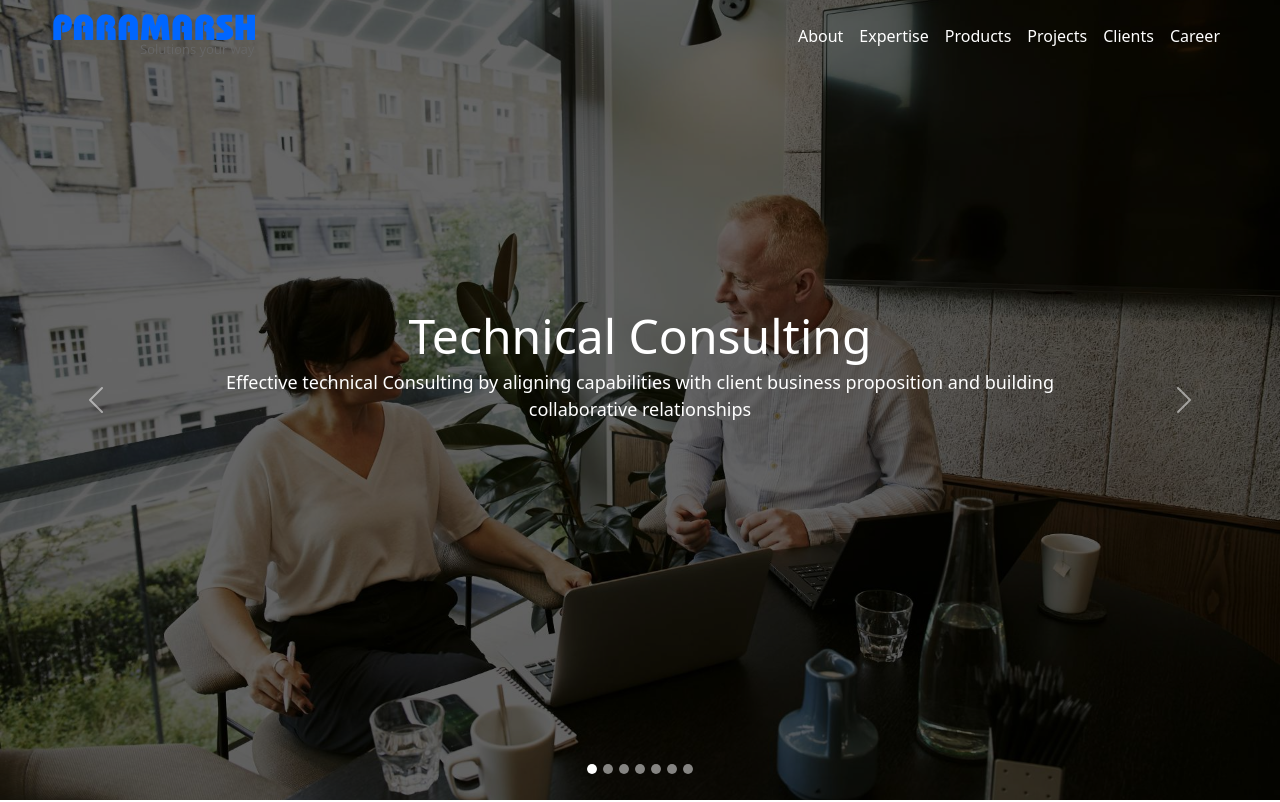
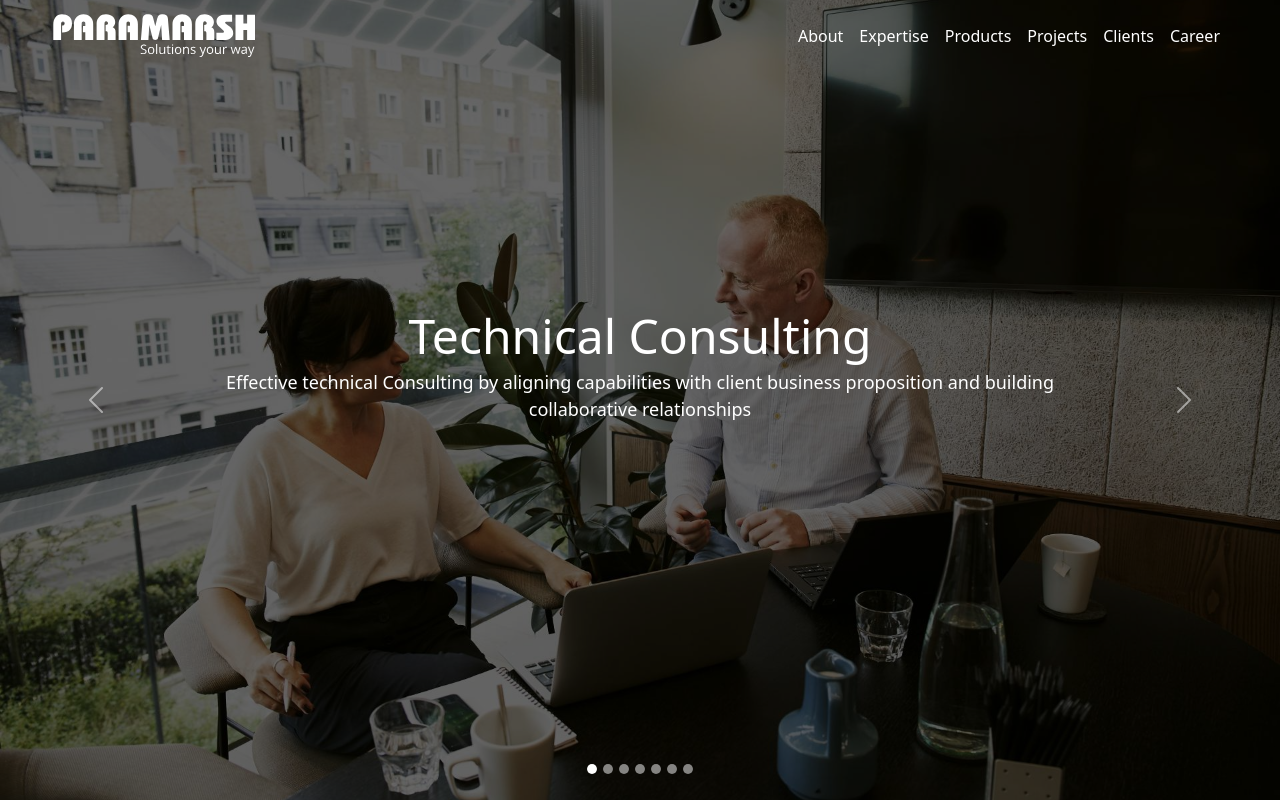
Before and after one commit to curiousdilip/paramarsh, a Next.js app: page / in a window 1280 px wide. Shown: the top 802 px of the page. Built offline with nearby package versions, Linux system fonts and the light colour scheme.

Commit message:
added dark and light mode or header logo when scrolled

```diff
--- a/app/components/Header.jsx
+++ b/app/components/Header.jsx
@@ -1,36 +1,34 @@
 "use client"
-import React from 'react'
-import { useEffect } from "react";
+import classnames from 'classnames';
+import { useEffect, useState } from "react";
 import Image from 'next/image';
-import logoImage from "/public/logo.svg"
+import logoDark from "/public/logo.svg"
+import logoLight from "/public/logo-white.svg"
 import Link from 'next/link';
+import 'bootstrap/dist/js/bootstrap.bundle.min.js';
 const Header = () => {
-    useEffect(() => {
-        require("bootstrap/dist/js/bootstrap.bundle.min.js");
-    }, []);
+    const [scrolled, setScrolled] = useState(false);
 
     useEffect(() => {
-        // Function to add a class when the page is scrolled
         function handleScroll() {
-            const nav = document.querySelector('header');
             if (window.scrollY > 20) {
-                nav.classList.add('scrolled');
+                setScrolled(true);
             } else {
-                nav.classList.remove('scrolled');
+                setScrolled(false);
             }
         }
-
-        // Attach the scroll event listener
         window.addEventListener('scroll', handleScroll);
-
-        // Cleanup the event listener when the component unmounts
         return () => {
             window.removeEventListener('scroll', handleScroll);
         };
     }, []);
+    const scroll = classnames('mainHeader', {
+        'scrolled': scrolled,
+    })
+    const logoImage = scrolled ? logoDark : logoLight;
     return (
         <>
-            <header>
+            <header className={scroll}>
                 <nav className="navbar navbar-expand-lg fixed-top">
                     <div className="container">
                         <a className="navbar-brand" href="#">
--- a/app/components/HeroSlider.jsx
+++ b/app/components/HeroSlider.jsx
@@ -1,6 +1,7 @@
 import { heroSlides } from "../data/home";
 import "./hero-slider.css";
-export default function HeroSlider({}) {
+import Image from "next/image";
+export default function HeroSlider({ }) {
   return (
     <>
       <div id="hero-slider" className="carousel slide" data-bs-ride="carousel">
@@ -22,19 +23,20 @@ export default function HeroSlider({}) {
               className={`carousel-item ${index === 0 ? "active" : ""}`}
               key={index}
             >
-              {/* <Image
+              <Image
                 src={item.image}
                 className="d-block w-100 h-100"
                 alt="slider image"
                 width={1920}
                 height={1080}
                 style={{ objectFit: "cover" }}
-              /> */}
-              <img
+              />
+              {/* <img
                 src={item.image}
                 className="d-block w-100"
                 alt="Slider Image"
-              />
+              /> */}
+
               <div className="overlay"></div>
               <div className="carousel-caption">
                 <div className="content">
--- a/package.json
+++ b/package.json
@@ -12,6 +12,7 @@
     "aos": "^3.0.0-beta.6",
     "bootstrap": "^5.3.1",
     "bootstrap-icons": "^1.10.5",
+    "classnames": "^2.3.2",
     "next": "13.4.19",
     "react": "18.2.0",
     "react-dom": "18.2.0",
```
Also changed, not shown: 1 other file (tests, documents, lock files or other folders).
